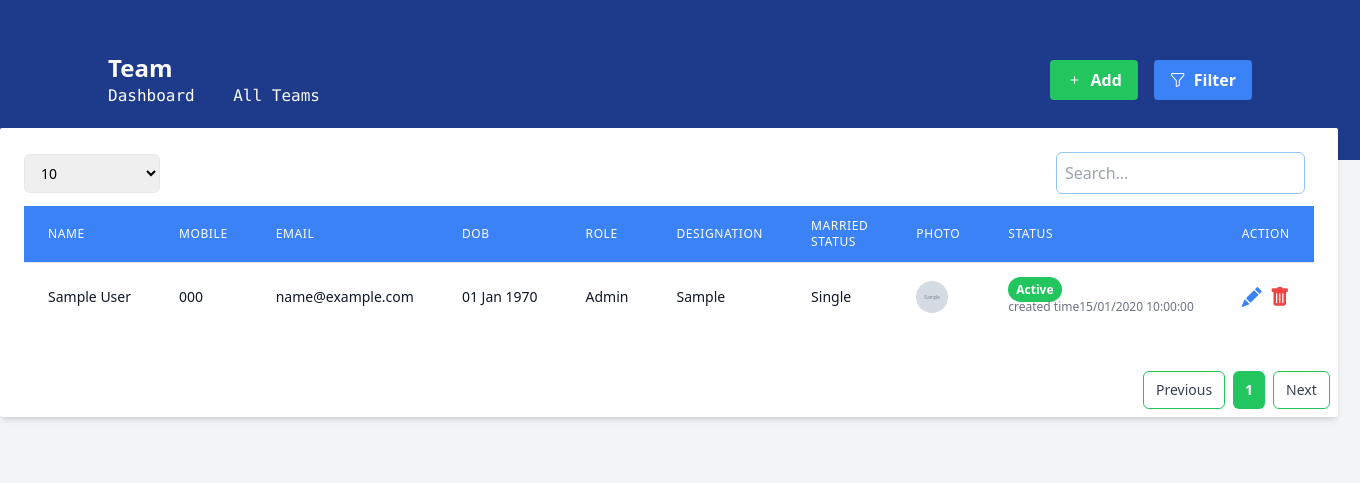
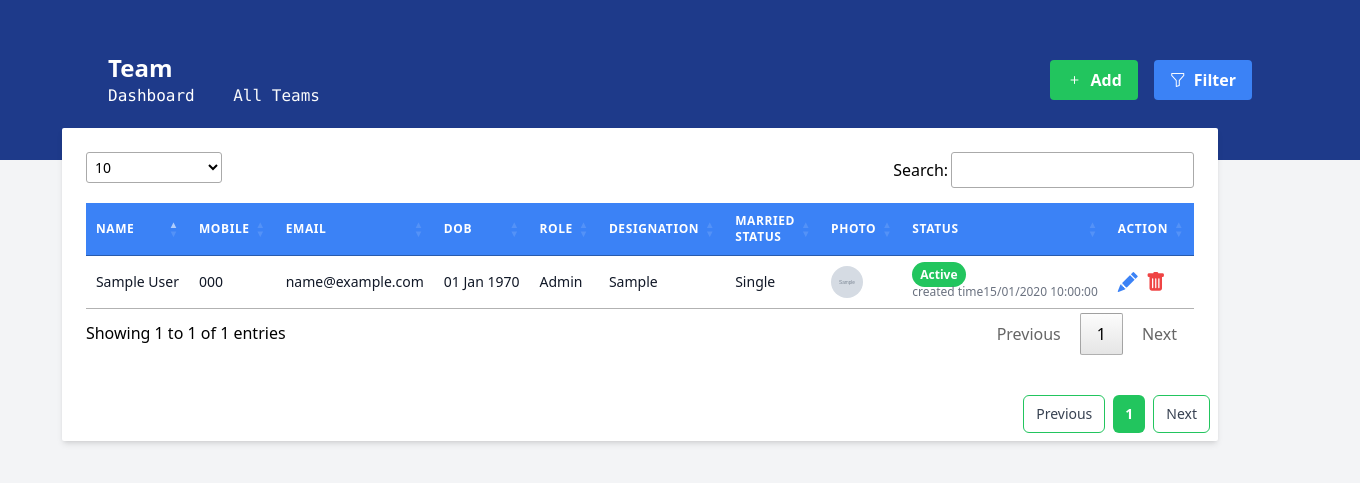
Before and after one commit to nabhinav-jain/atlanta-task, a PHP site: page / in a window 1360 px wide. Shown: the top 483 px of the page. Run offline with PHP 8.4, Linux system fonts and the light colour scheme; tables that the repository leaves empty or names only in its code hold one stand-in row (values such as "Sample post"); grey boxes marked "Sample" are stand-in pictures; some libraries are stand-ins or nearby versions.

Commit message:
code till now

```diff
--- a/head.php
+++ b/head.php
@@ -3,8 +3,12 @@
     <meta name="viewport" content="width=device-width, initial-scale=1.0">
     <title>Team Dashboard</title>
     <script src="https://cdn.tailwindcss.com"></script>
-    <script src="https://code.jquery.com/jquery-3.7.0.min.js" ></script>
+    <script src="https://code.jquery.com/jquery-3.7.0.min.js"></script>
     <link rel="stylesheet" href="https://cdn.jsdelivr.net/npm/bootstrap-icons@1.11.3/font/bootstrap-icons.css">
     <link href="style.css" rel="stylesheet" />
 
+    <link rel="stylesheet" href="https://cdn.datatables.net/1.13.6/css/jquery.dataTables.min.css">
+
+    <script src="https://cdn.datatables.net/1.13.6/js/jquery.dataTables.min.js"></script>
+
 </head>
--- a/index.php
+++ b/index.php
@@ -37,27 +37,9 @@
 
         <div class="table container bg-white w-[75vw] mx-auto z-{2} mt-[-8vh] shadow-md rounded-sm p-2">
             <div class="bg-white  rounded-lg p-4 mb-6">
-                <div class="flex items-center  justify-between ">
-                    <div class="flex items-center ">
-                        <?php
-                        $limit = isset($_GET['limit']) ? $_GET['limit'] : '10'; // Default to 10 if not set
-                        ?>
 
-                        <select id="perPage" class="w-[10vw] border rounded-md py-2 px-3 text-sm focus:outline-none focus:ring-2 focus:ring-blue-500">
-                            <option value="10" <?= $limit === '10' ? 'selected' : '' ?>>10</option>
-                            <option value="20" <?= $limit === '20' ? 'selected' : '' ?>>20</option>
-                            <option value="50" <?= $limit === '50' ? 'selected' : '' ?>>50</option>
-                            <option value="100" <?= $limit === '100' ? 'selected' : '' ?>>100</option>
-                        </select>
 
-                    </div>
-                    <div class="w-[20%]">
-                        <input type="text" placeholder="Search..." class="p-2 border border-blue-300  rounded-md  outline-none ring-blue-500">
-
-                    </div>
-                </div>
-
-                <table class="min-w-full divide-y divide-gray-200 mt-3">
+                <table class="min-w-full divide-y divide-gray-200 " id="teams-table">
                     <thead class="">
                         <tr class="bg-blue-500 text-white">
                             <th scope="col" class="px-6 py-3 text-left text-xs font-medium uppercase tracking-wider custom-table-header">Name</th>
@@ -73,7 +55,7 @@
                         </tr>
                     </thead>
                     <tbody class="bg-white divide-y divide-gray-200">
-                        <tr>
+
                             <?php
                             $limit = $_REQUEST['limit'] ?? '10';
                             $sql = "select * from users limit $limit";
@@ -172,6 +154,9 @@
 
 </html>
 <script>
+     $('#teams-table').DataTable({
+
+     });
     const openModalBtn = document.getElementById('openModal');
     const closeModalBtn = document.getElementById('closeModal');
     const modal = document.getElementById('modal');
--- a/style.css
+++ b/style.css
@@ -9,3 +9,15 @@
     appearance: none;
     can add double arrow here
 } */
+
+.dataTables_filter {
+    margin-bottom:15px;
+}
+#teams-table_length label {
+    font-size: 0;
+  }
+
+  #teams-table_length select {
+    width: 10vw;
+    font-size: 14px;
+  }
```
